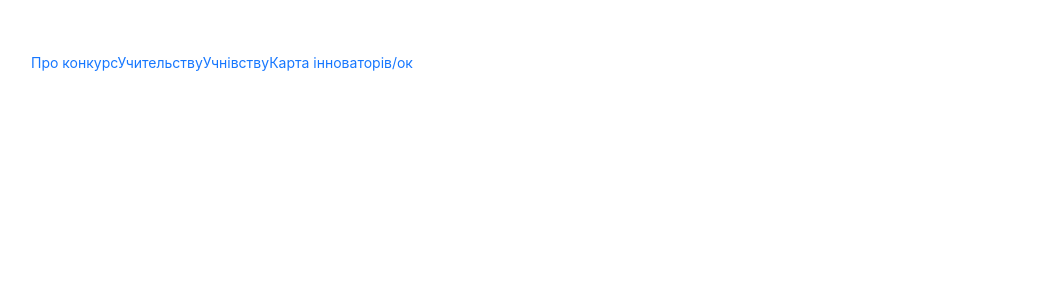
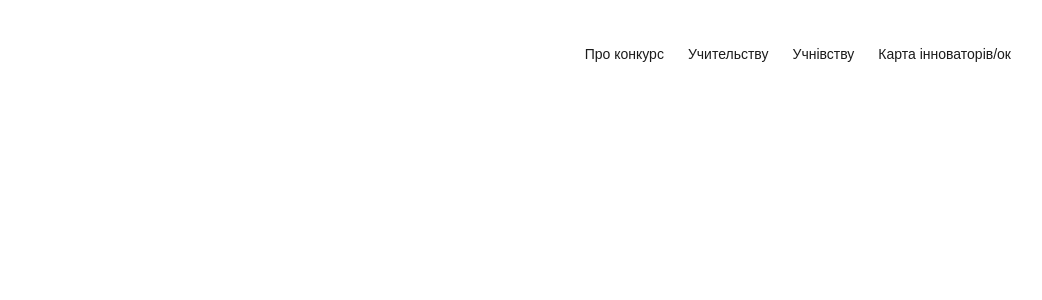
Before and after one commit to Nattalli/landing-page.github.io, a React (Create React App) app: page / in a window 1280 px wide. Shown: the top 300 px of the page, without its empty margins (89-1131 px from the left). Built offline with nearby package versions, Linux system fonts and the light colour scheme.

Commit message:
added styles to header

```diff
--- a/src/components/layout/Header.scss
+++ b/src/components/layout/Header.scss
@@ -1,50 +1,39 @@
-@import '../../assets/scss/variables.scss';
+.header {
+  display: flex;
+  justify-content: flex-end;
+  align-items: center;
+  background-color: #FFFFFF;
+  padding: 0 45px;
+  height: 109px;
 
-.header {
-  min-height: 100px;
-  align-items: center;
-  background-color: white;
-  padding: 30px 120px;
-  z-index: 2;
-
-  .header-title {
-    margin: 0;
-    a {
-      color: $primary;
-    }
-    font-weight: bold;
+  .header-content {
+    width: 100%;
+    display: flex;
+    justify-content: flex-end;
+    align-items: center;
   }
 
-  .header-tabs > * {
+  .header-links {
     display: flex;
+    justify-content: flex-end;
+    align-items: center;
+    margin-right: 135px;
   }
 
-  .header-tabs a {
-    font-size: 20px;
-    line-height: 0;
-  }
+  .header-link {
+    font-family: 'Manrope', sans-serif;
+    font-weight: 400;
+    font-size: 14px;
+    line-height: 19.12px;
+    color: #1B1B1B;
+    margin-left: 24px;
 
-  .user-header {
-    color: $primary;
+    &:first-child {
+      margin-left: 0;
+    }
 
-    span {
-      margin-right: 8px;
+    &:hover {
+      color: #1B1B1B;
     }
   }
-
-  .fav-section {
-    display: flex;
-    gap: 6px;
-    align-items: center;
-
-    > span {
-      color: $primary;
-    }
-  }
-
-  .header-fav {
-    width: 22px;
-    height: 20px;
-    cursor: pointer;
-  }
 }
--- a/src/components/layout/Header.tsx
+++ b/src/components/layout/Header.tsx
@@ -12,17 +12,17 @@ export default function Header() {
     return (
         <Layout.Header className="header">
             <div className="header-content">
-                <div className="header-content">
-                    <Typography.Link onClick={() => handleClick('block1')}>
+                <div className="header-links">
+                    <Typography.Link className="header-link" onClick={() => handleClick('block1')}>
                         Про конкурс
                     </Typography.Link>
-                    <Typography.Link onClick={() => handleClick('block2')}>
+                    <Typography.Link className="header-link" onClick={() => handleClick('block2')}>
                         Учительству
                     </Typography.Link>
-                    <Typography.Link onClick={() => handleClick('block3')}>
+                    <Typography.Link className="header-link" onClick={() => handleClick('block3')}>
                         Учнівству
                     </Typography.Link>
-                    <Typography.Link onClick={() => handleClick('block4')}>
+                    <Typography.Link className="header-link" onClick={() => handleClick('block4')}>
                         Карта інноваторів/ок
                     </Typography.Link>
                 </div>
```
